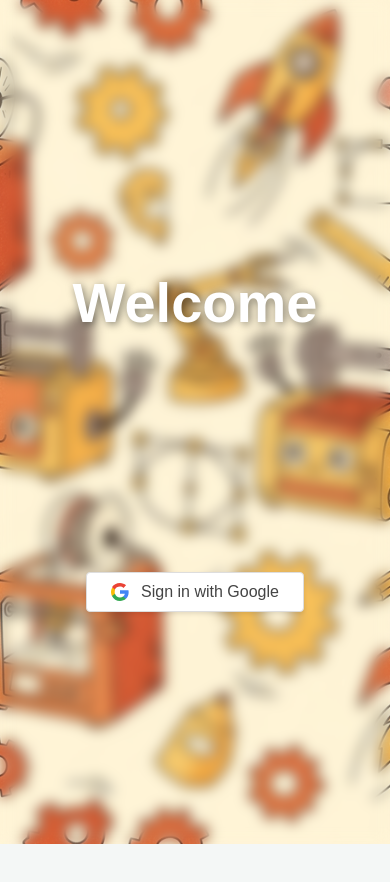
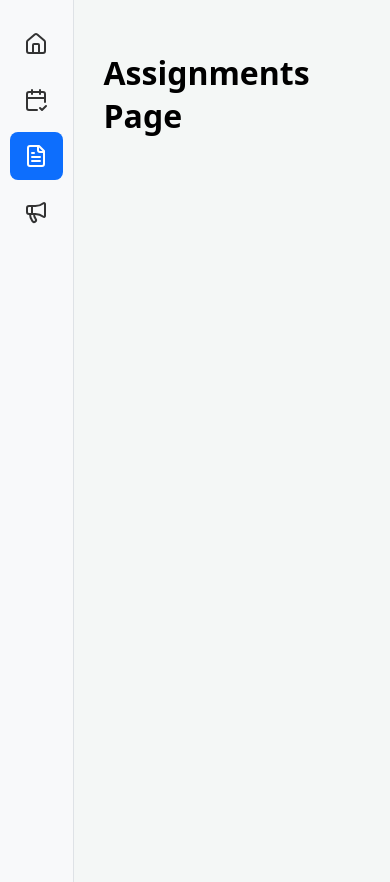
Before and after one commit to abhimanyu5ingh/website, a React (Vite) app: page /dashboard/assignments in a window 390 px wide. Before the commit this address led to /login. Shown: the top 882 px of the page. Before the commit the page ends 844 px from the top, so only its background shows below. Built offline with nearby package versions, Linux system fonts and the light colour scheme.

Commit message:
Added all routes and pages

```diff
--- a/package.json
+++ b/package.json
@@ -10,6 +10,7 @@
     "preview": "vite preview"
   },
   "dependencies": {
+    "lucide-react": "^0.544.0",
     "react": "^19.1.1",
     "react-dom": "^19.1.1",
     "react-router-dom": "^7.9.2",
--- a/src/App.tsx
+++ b/src/App.tsx
@@ -3,6 +3,9 @@ import { SignInPage } from './SignInPage';
 import { DashboardLayout } from './layouts/DashboardLayout';
 import { StudentDashboard } from './pages/StudentDashboard';
 import { AttendancePage } from './pages/AttendancePage';
+import { AssignmentsPage } from './pages/AssignmentsPage';
+import { AnnouncementsPage } from './pages/AnnouncementsPage';
+
 // Import other pages here...
 
 function App() {
@@ -16,8 +19,8 @@ function App() {
         <Route path="/dashboard" element={<DashboardLayout />}>
           <Route index element={<StudentDashboard />} />
           <Route path="attendance" element={<AttendancePage />} />
-          {/* <Route path="assignments" element={<AssignmentsPage />} /> */}
-          {/* <Route path="announcements" element={<AnnouncementsPage />} /> */}
+          {<Route path="assignments" element={<AssignmentsPage />} />}
+          {<Route path="announcements" element={<AnnouncementsPage />} />}
         </Route>
 
         {/* Redirect base URL to the login page */}
--- a/src/SignInPage.tsx
+++ b/src/SignInPage.tsx
@@ -1,10 +1,12 @@
+import { useNavigate } from 'react-router-dom';
 import React from 'react';
 import './SignInPage.css';
 import GoogleIcon from './GoogleIcon';
 
 export function SignInPage() {
+  const navigate = useNavigate();
   const handleGoogleSignIn = () => {
-    console.log("Sign-in button clicked! Firebase logic will go here later.");
+    navigate("/dashboard");
   };
 
   return (
--- a/src/components/Sidebar.css
+++ b/src/components/Sidebar.css
@@ -21,7 +21,9 @@
   }
 
   .sidebar ul li a {
-    display: block;
+    display: flex;
+    align-items: center;
+    gap: 8px;
     padding: 12px 16px;
     text-decoration: none;
     color: #333;
@@ -39,3 +41,24 @@
     background-color: #0d6efd;
     color: white;
   }
+
+  @media (max-width: 768px) {
+    .sidebar {
+      width: 60px;
+      padding: 20px 10px;
+    }
+
+    .sidebar h2 {
+      display: none;
+    }
+
+    .sidebar ul li a {
+      justify-content: center;
+      gap: 0;
+      padding: 12px 0;
+    }
+
+    .sidebar ul li a span {
+      display: none;
+    }
+  }
--- a/src/components/Sidebar.tsx
+++ b/src/components/Sidebar.tsx
@@ -1,16 +1,17 @@
 import React from 'react';
 import { NavLink } from 'react-router-dom';
+import { Home, CalendarCheck2, FileText, Megaphone } from 'lucide-react';
 import './Sidebar.css';
 
 export function Sidebar() {
   return (
     <nav className="sidebar">
-      <h2>My App</h2>
+      <h2 />
       <ul>
-        <li><NavLink to="/dashboard" end>🏠 Home</NavLink></li>
-        <li><NavLink to="/dashboard/attendance">✅ Attendance</NavLink></li>
-        <li><NavLink to="/dashboard/assignments">📝 Assignments</NavLink></li>
-        <li><NavLink to="/dashboard/announcements">📢 Announcements</NavLink></li>
+        <li><NavLink to="/dashboard" end><Home /><span>Home</span></NavLink></li>
+        <li><NavLink to="/dashboard/attendance"><CalendarCheck2 /><span>Attendance</span></NavLink></li>
+        <li><NavLink to="/dashboard/assignments"><FileText /><span>Assignments</span></NavLink></li>
+        <li><NavLink to="/dashboard/announcements"><Megaphone /><span>Annoucements</span></NavLink></li>
       </ul>
     </nav>
   );
--- /dev/null
+++ b/src/pages/AnnouncementsPage.tsx
@@ -0,0 +1,4 @@
+import React from 'react';
+export function AnnouncementsPage() {
+  return <h1>Annoucements Page</h1>;
+}
--- /dev/null
+++ b/src/pages/AssignmentsPage.tsx
@@ -0,0 +1,4 @@
+import React from 'react';
+export function AssignmentsPage() {
+  return <h1>Assignments Page</h1>;
+}
```
Also changed, not shown: 1 other file (tests, documents, lock files or other folders).
